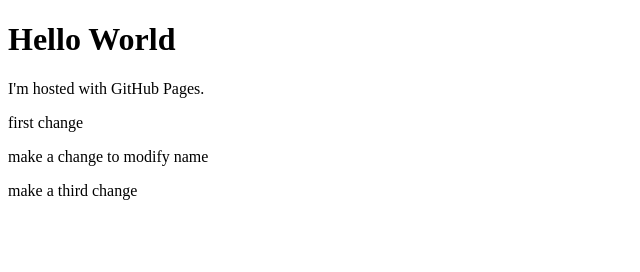
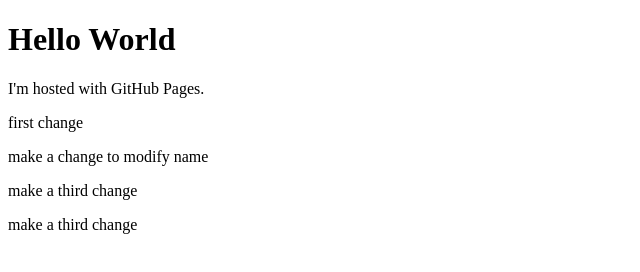
Before and after one commit to ClaudioGubitta/ClaudioGubitta.github.io, a plain HTML site: page index.html in a window 1280 px wide. Shown: the whole page, without its empty margins (0-640 px from the left). Drawn offline with Linux system fonts and the light colour scheme.

Commit message:
make something stupid

```diff
--- a/index.html
+++ b/index.html
@@ -6,5 +6,6 @@
 <p> first change </p>
 <p> make a change to modify name </p>
 <p> make a third change </p>
+<p> make a third change </p>
 </body>
 </html>
```
